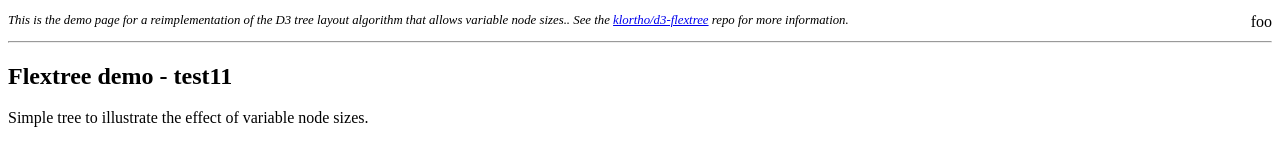
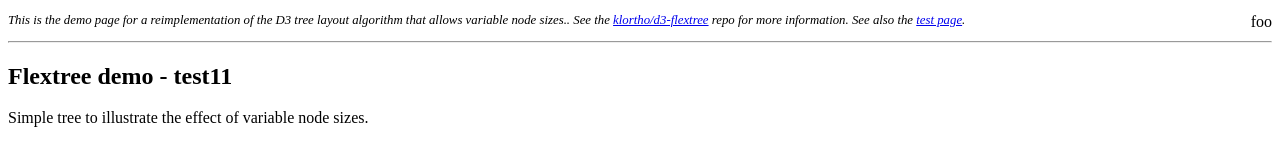
Before and after one commit to Klortho/d3-flextree, a plain HTML site: page index.html in a window 1280 px wide. Drawn offline with nearby package versions, Linux system fonts and the light colour scheme; files whose address does not match are found by name.

Commit message:
add link to test page

```diff
--- a/index.html
+++ b/index.html
@@ -12,7 +12,7 @@
     <p style='font-size: 80%'><em>This is the demo page for a reimplementation of the D3 tree
       layout algorithm that allows variable node sizes.. See the
       <a href='http://github.com/klortho/d3-flextree'>klortho/d3-flextree</a>
-      repo for more information.</em></p>
+      repo for more information. See also the <a href='test.html'>test page</a>.</em></p>
     <hr />
     <h2 id='header'>Flextree demo - <span id='test-name'></span></h2>
     <div id='drawing'></div>
```
